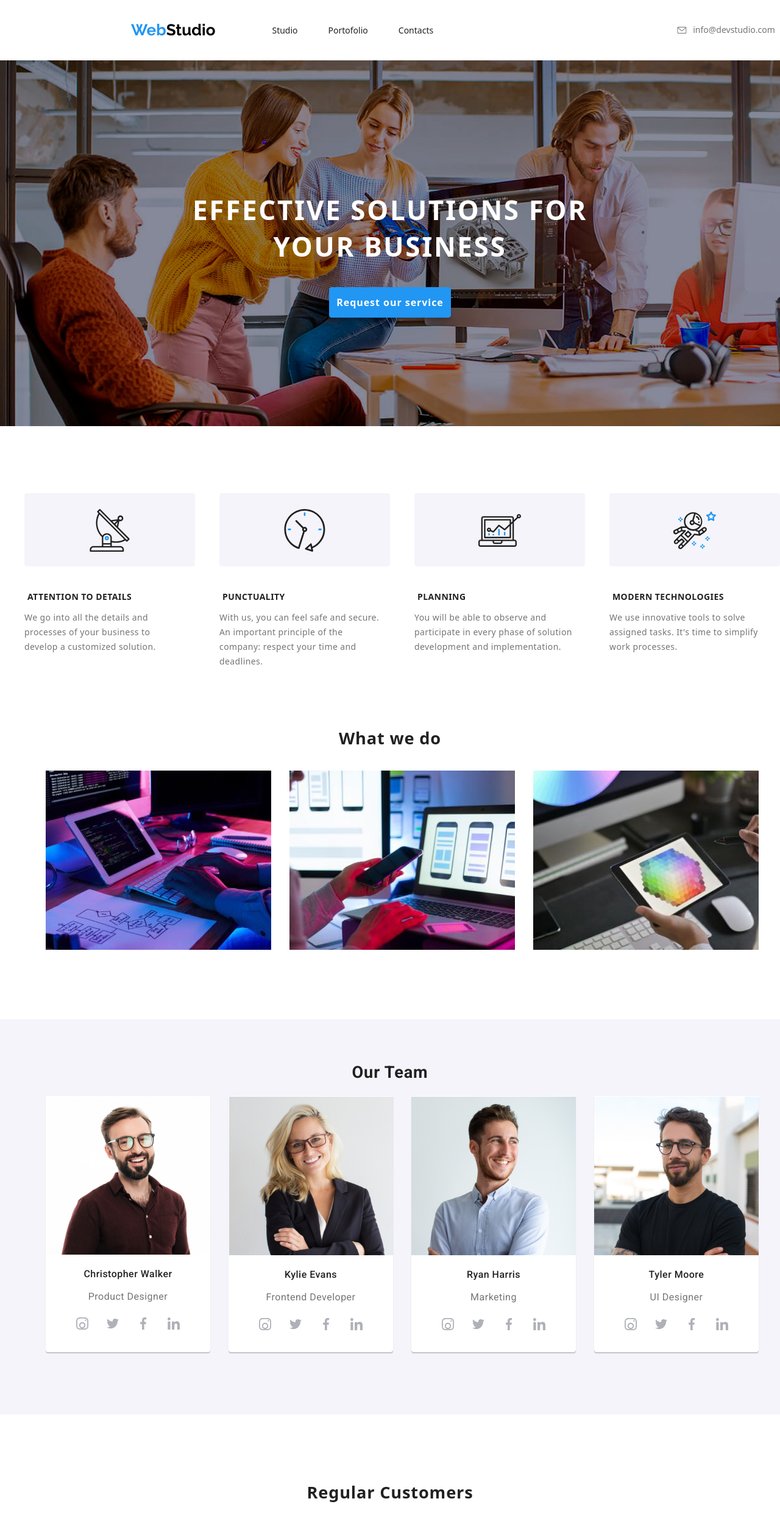
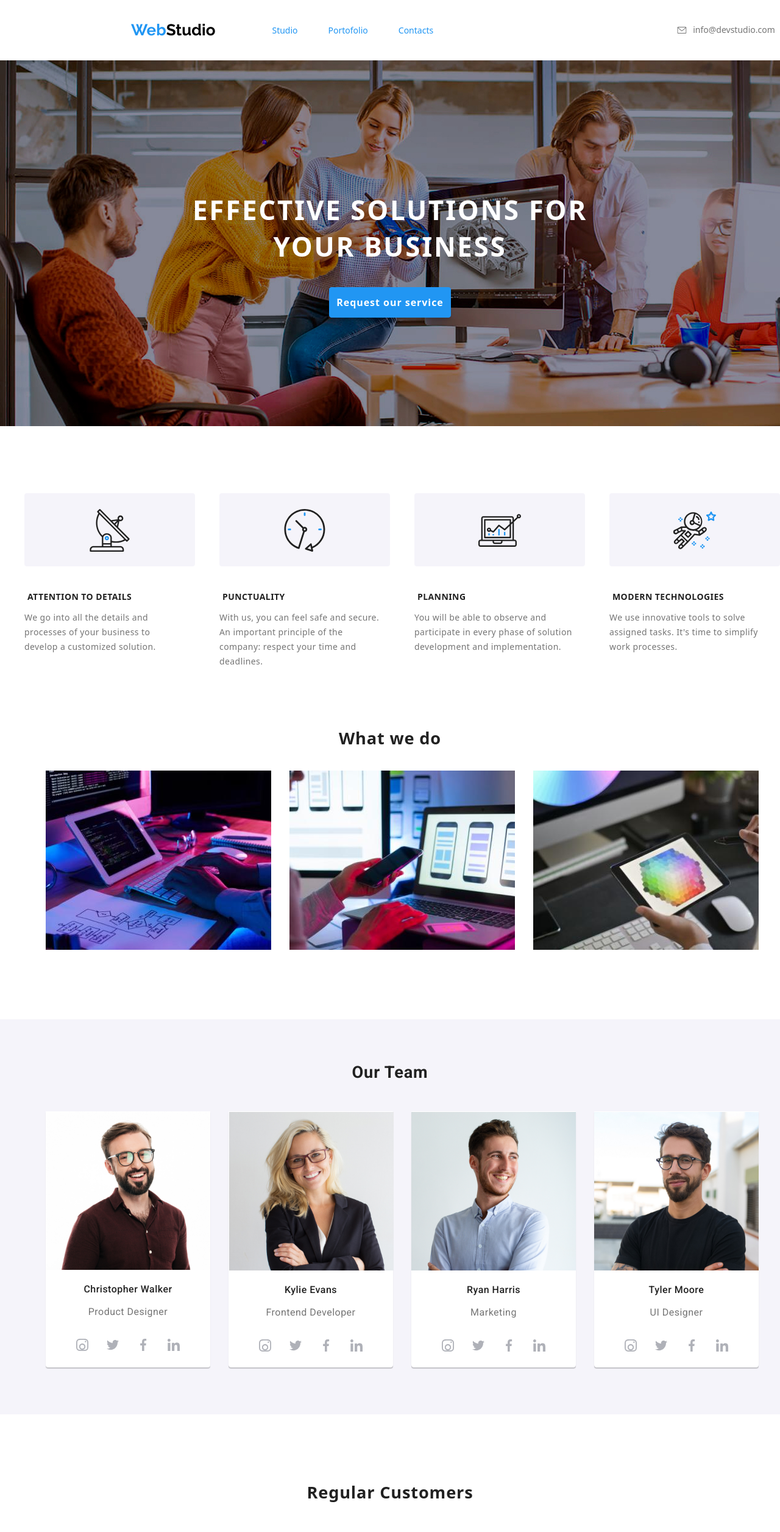
Before and after one commit to Andree-Ioana/goit-markup-hw-04, a plain HTML site: page index.html in a window 1280 px wide. Shown: the top 2513 px of the page at 61% size. Drawn offline with nearby package versions, Linux system fonts and the light colour scheme.

Commit message:
add the centering of the icons

```diff
--- a/CSS/style.css
+++ b/CSS/style.css
@@ -47,14 +47,17 @@
 .phone:hover {
   stroke: #2196f3;
 }
-.current {
+.list-class li a{
+  color: #212121;
+}
+.list-class li a .current {
   color: #2196f3;
 }
-a:link,
-a:hover {
+.list-class li a:link,
+.list-class li a:hover {
   color: #2196f3;
 }
-a:focus{
+.list-class li a:focus{
   color: #2196f3;
 }
 .nav-link {
@@ -67,8 +70,8 @@ a:focus{
   gap: 50px;
 }
 
-.list-class li a {
-  color: #212121;
+.contact-container a {
+  color: #757575;
 }
 
 span.accent {
@@ -77,6 +80,7 @@ span.accent {
   font-weight: 400;
   font-size: 26px;
 }
+
 .nav-title {
   display: flex;
   font-family: var(--series-font-family);
@@ -87,27 +91,23 @@ span.accent {
 }
 
 .global-header .main-navigation a:link {
-  color: var(--link-color);
   text-decoration: none;
   font-weight: 500;
   font-size: 14px;
   line-height: 16.41px;
 }
-.global-header .main-navigation a:hover,
-.global-header .main-navigation a:active {
+ .contact-container a:hover,
+ .contact-container a:active {
   color: #2196f3;
 }
 
 .global-header a {
-  color: #757575;
   text-decoration: none;
   font-weight: 500;
   font-size: 14px;
 }
 
-.global-header a:hover {
-  color: #2196f3;
-}
+
 .page-section-content {
   display: flex;
   background-color: #2f303a;
@@ -278,6 +278,7 @@ h2 {
   top: 1635px;
   left: 215px;
   gap: 30px;
+  padding-top: 50px;
 }
 .title-team {
   color: #212121;
@@ -421,13 +422,16 @@ h2 {
 .icon-social-list:hover {
   background-color: #2196f3;
   border-radius: 50%;
-  padding: 9px;
+  padding: 10px;
+}
+.icon-social-list{
+  padding: 10px;
 }
 .icon-social {
   display: flex;
   justify-content: center;
   padding: 25px;
-  gap: 30px;
+  gap: 10px;
 }
 
 .union {
```
